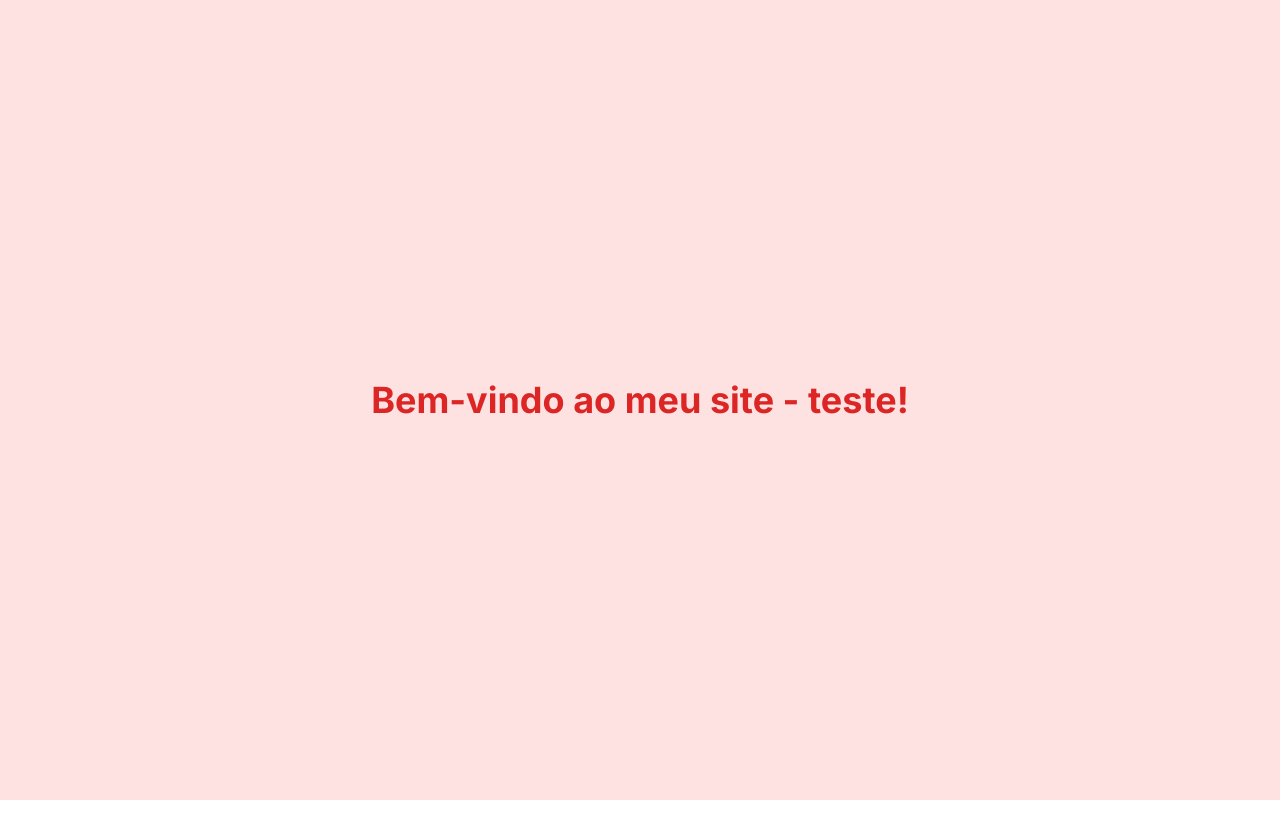
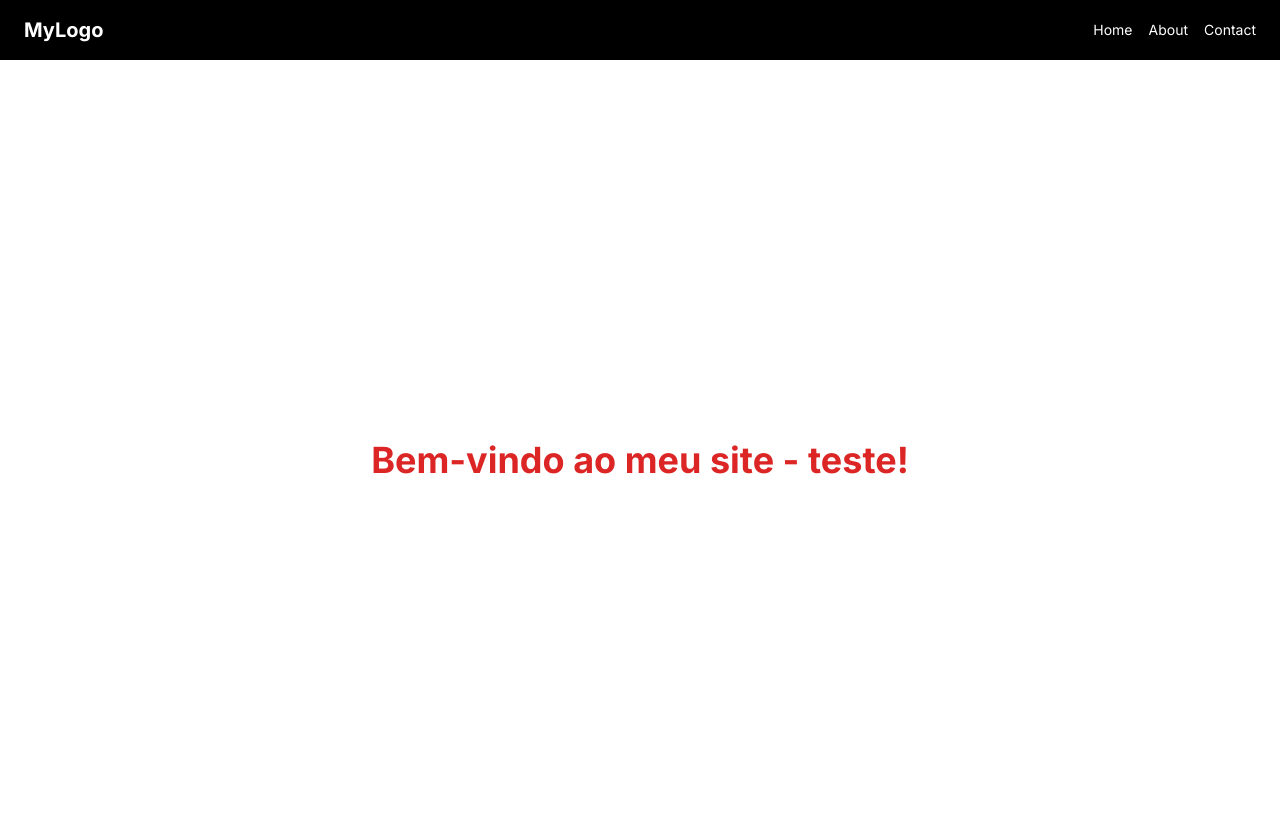
Before and after one commit to obrenoluiz/portfolio, a Next.js app: page / in a window 1280 px wide. Shown: the top 838 px of the page. Before the commit the page ends 800 px from the top, so only its background shows below. Built offline with nearby package versions, Linux system fonts and the light colour scheme.

Commit message:
initial header

```diff
--- /dev/null
+++ b/src/app/components/Header.tsx
@@ -0,0 +1,29 @@
+import React from 'react';
+import Link from 'next/link';
+
+const Header = () => {
+  return (
+    <header className="bg-black text-white">
+      <div className="container mx-auto flex items-center justify-between py-4 px-6">
+        <div className="flex items-center">
+          <Link href="/" className="text-xl font-bold">
+            MyLogo
+          </Link>
+        </div>
+        <nav className="flex space-x-4">
+          <Link href="/" className="text-sm hover:text-gray-400 transition-colors">
+            Home
+          </Link>
+          <Link href="/about" className="text-sm hover:text-gray-400 transition-colors">
+            About
+          </Link>
+          <Link href="/contact" className="text-sm hover:text-gray-400 transition-colors">
+            Contact
+          </Link>
+        </nav>
+      </div>
+    </header>
+  );
+};
+
+export default Header;
--- a/src/app/components/Navbar.tsx
+++ /dev/null
@@ -1,23 +0,0 @@
-// src/components/Navbar.tsx
-import React from 'react';
-import Link from 'next/link';
-
-const Navbar = () => {
-  return (
-    <nav>
-      <ul>
-        <li>
-          <Link href="/">Home</Link>
-        </li>
-        <li>
-          <Link href="/about">About</Link>
-        </li>
-        <li>
-          <Link href="/contact">Contact</Link>
-        </li>
-      </ul>
-    </nav>
-  );
-};
-
-export default Navbar;
--- a/src/app/page.tsx
+++ b/src/app/page.tsx
@@ -1,11 +1,15 @@
 import React from 'react';
 import Link from 'next/link';
+import Header from './components/Header';
 
 const HomePage = () => {
   return (
-    <div className="min-h-screen bg-red-100 flex items-center justify-center">
-      <h1 className="text-4xl font-bold text-red-600">Bem-vindo ao meu site - teste!</h1>
-    </div>
+    <>
+      <Header />
+      <div className="min-h-screen flex items-center justify-center">
+        <h1 className="text-4xl font-bold text-red-600">Bem-vindo ao meu site - teste!</h1>
+      </div>
+    </>
   );
 };
 
```
